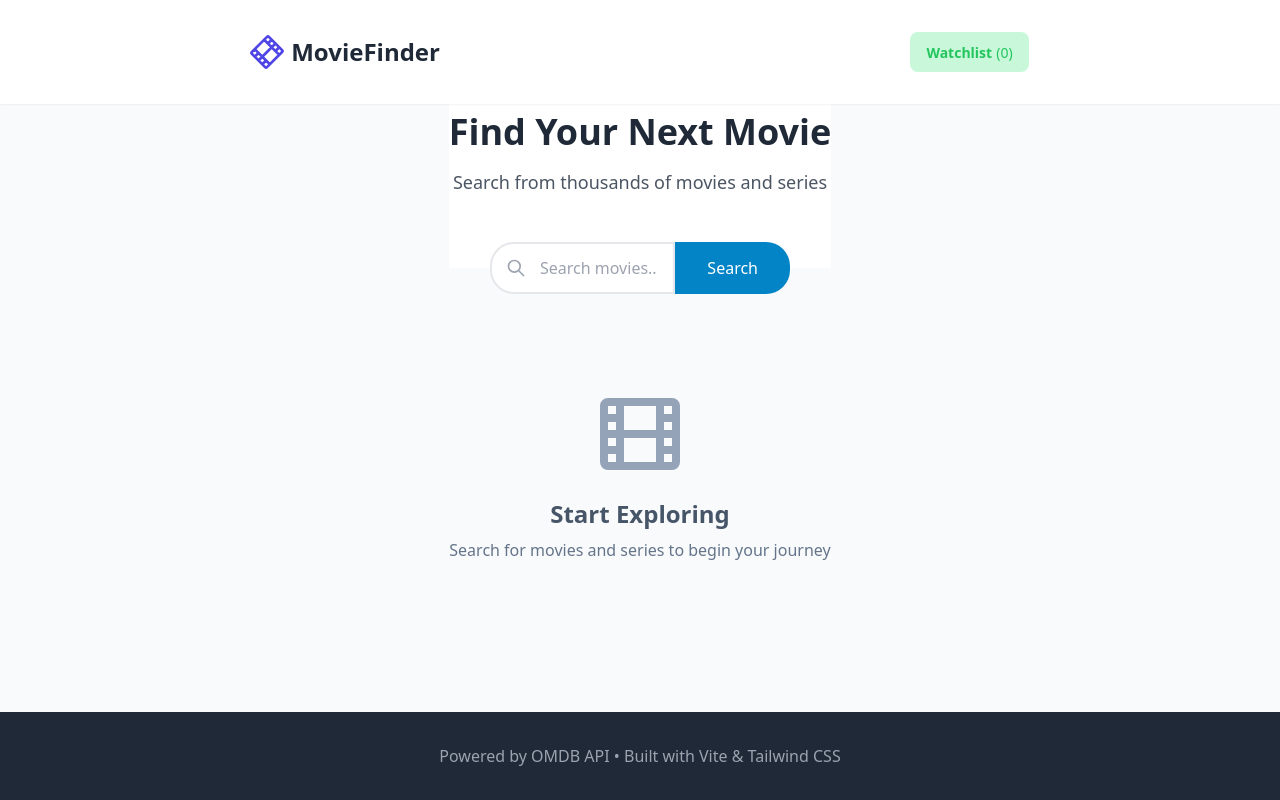
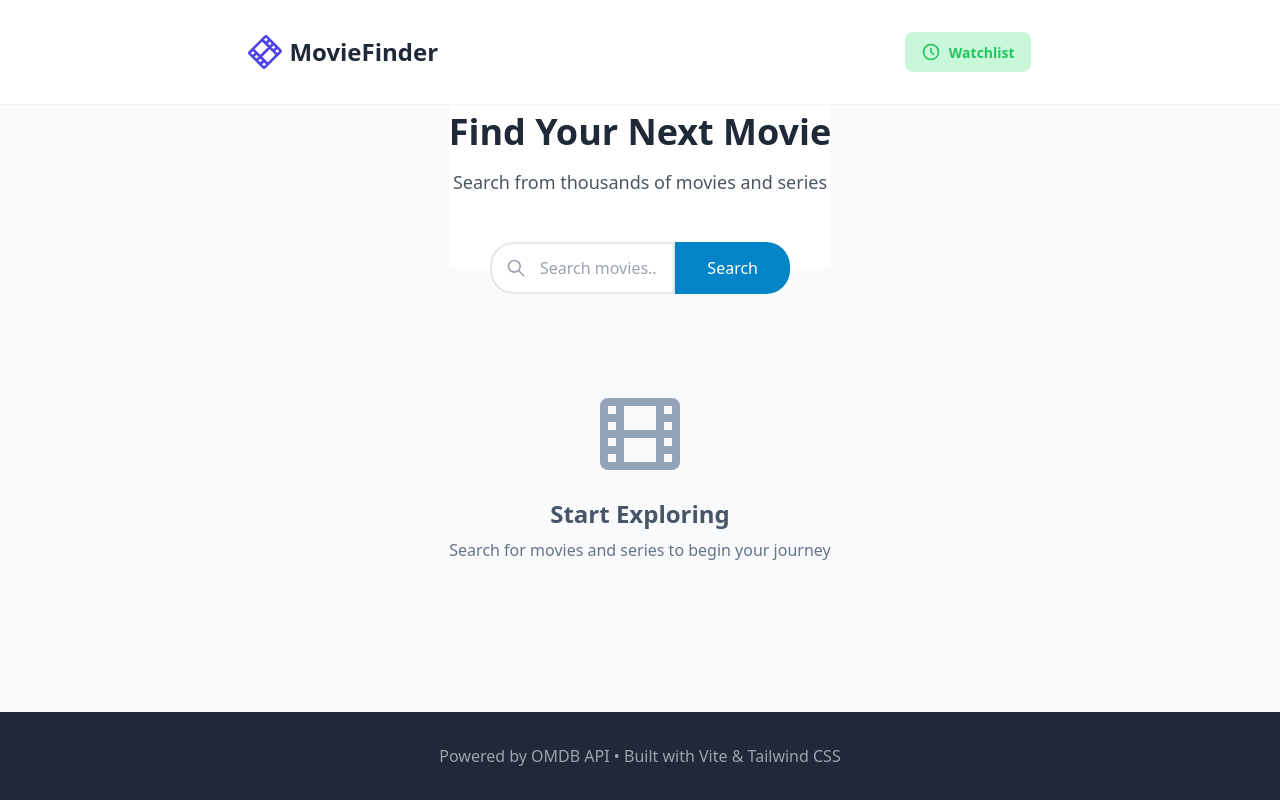
Before and after one commit to Walshwade-dev/wadewatchlist, a website built with Vite: page index.html in a window 1280 px wide. Built offline with nearby package versions, Linux system fonts and the light colour scheme.

Commit message:
refined watch button layout on small screens

```diff
--- a/index.html
+++ b/index.html
@@ -25,10 +25,13 @@
           <h1 class="text-2xl font-bold text-gray-800 dark:text-white">MovieFinder</h1>
         </div>
         <button id="watchlist-btn"
-          class="flex items-center justify-center gap-2 py-1 px-1 md:px-4 md:py-2 bg-green-300/45 text-green-500 rounded-lg hover:bg-green-600/95 hover:text-green-100/60 transition">
+          class="flex items-center px-1 py-1 gap-2 md:px-4 md:py-2 bg-green-300/45 text-green-500 rounded-lg hover:bg-green-600/95 hover:text-green-100/60 transition">
+          <svg id="watch-svg" class="w-3 h-3 md:w-5 md:h-5 " fill="none" stroke="currentColor" viewBox="0 0 24 24">
+            <path stroke-linecap="round" stroke-linejoin="round" stroke-width="2"
+              d="M12 8v4l3 3m6-3a9 9 0 11-18 0 9 9 0 0118 0z" />
+          </svg>
           <span>
             <span class="watchlist-text text-sm font-bold">Watchlist</span>
-            <span class="watchlist-count text-sm" id="watchlist-bracket">(<span id="watchlist-count">0</span>)</span>
           </span>
         </button>
       </div>
```
